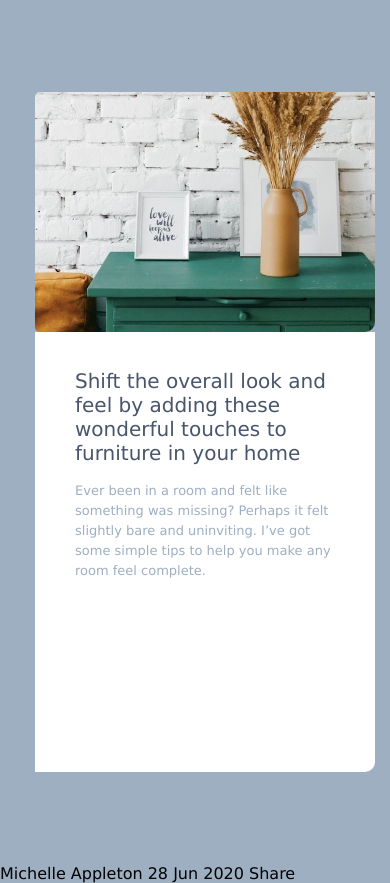
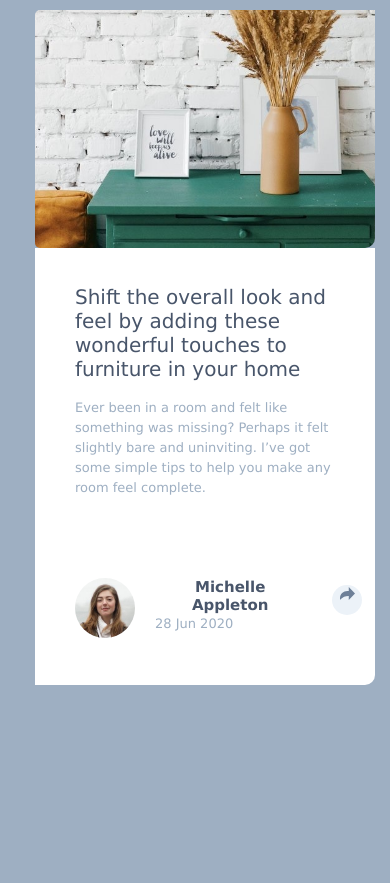
Before and after one commit to Otakuwind/Article-preview-component, a plain HTML site: page index.html in a window 390 px wide. After the commit the page ends 844 px from the top, so only its background shows below. Drawn offline with Linux system fonts and the light colour scheme.

Commit message:
added share button

```diff
--- a/index.html
+++ b/index.html
@@ -23,40 +23,27 @@
   Ever been in a room and felt like something was missing? Perhaps
   it felt slightly bare and uninviting. I’ve got some simple tips
   to help you make any room feel complete.</p>
+  <div class="author">
+<div class="a-image">
+  <img src="images/avatar-michelle.jpg" alt="">
+</div>
+<div class="name">
+  <h class="h-name"> Michelle Appleton</h>
+  <p class="date">
+  28 Jun 2020</p>
+</div>
+<div class="sharebtn">
+  <img src="images/icon-share.svg" alt="">
+</div>
+
+</div>
   </div>
+
+
 
 </div>
 
 
 
-
-
-
-
-
-
-
-
-
-
-
-
-
-
-
-
-
-
-  Michelle Appleton
-  28 Jun 2020
-
-  Share
-
-
-
-
-
-
-
 </body>
 </html>
--- a/style.css
+++ b/style.css
@@ -11,7 +11,7 @@ body{
      display: flex;
   justify-content: center;
   align-items: center;
-  height: 100vh;
+  height: 80vh;
 
 }
 
@@ -56,6 +56,43 @@ p {
     margin-left: 20px;
     margin-right: 20px;
 }
+
+
+
+.author{
+margin-top: 70px;
+    display: flex;
+    flex-direction:row;
+
+}
+
+.a-image img{
+border-radius: 100%;
+    width: 60px;
+margin-left: 20px;
+}
+
+
+.name{
+margin-left: 20px;
+ color: hsl(217, 19%, 35%);
+    font-weight: 700;
+    font-size: 15px;
+}
+
+.date{
+    margin: 0px;
+}
+
+.sharebtn{
+     background: hsl(210, 46%, 95%);
+    border-radius: 100%;
+    width: 30px;
+    cursor: pointer;
+    height: 30px;
+     transform: translateX(7px) translateY(7px);
+     margin-left: 198px;
+}
 @media screen and (max-width:880px) {
   .card{
    width:100%;
@@ -95,4 +132,43 @@ p {
     color: hsl(212, 23%, 69%);
     font-weight: 500;
 }
+
+
+
+
+
+.author{
+margin-top: 70px;
+    display: flex;
+    flex-direction:row;
+
 }
+
+.a-image img{
+border-radius: 100%;
+    width: 60px;
+margin-left: 20px;
+}
+
+
+.name{
+margin-left: 20px;
+ color: hsl(217, 19%, 35%);
+    font-weight: 700;
+    font-size: 15px;
+}
+
+.date{
+    margin: 0px;
+}
+
+.sharebtn{
+     background: hsl(210, 46%, 95%);
+    border-radius: 100%;
+    width: 30px;
+    cursor: pointer;
+    height: 30px;
+     transform: translateX(7px) translateY(7px);
+     margin-left: 20px;
+}
+}
```
